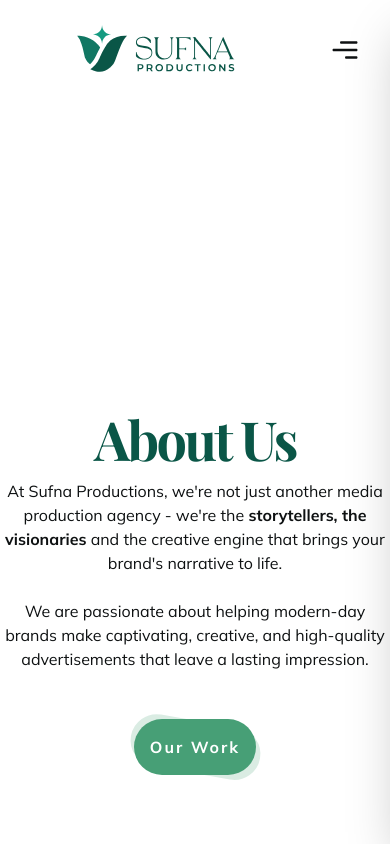
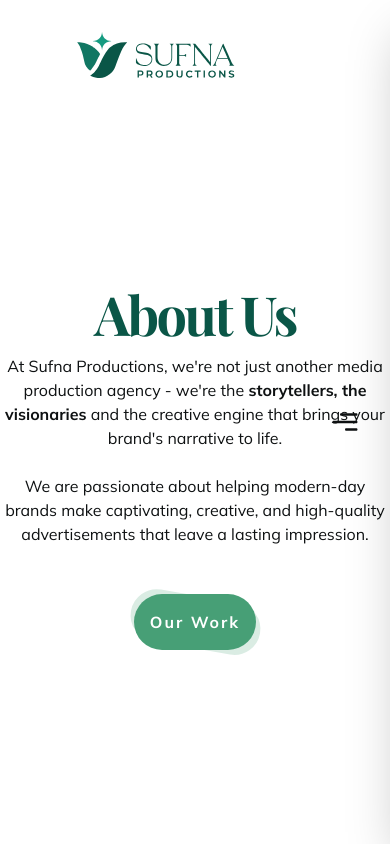
Before and after one commit to Ujjwaldhariwal/Sufna-Productions, a React (Create React App) app: page /about in a window 390 px wide. Built offline with nearby package versions, Linux system fonts and the light colour scheme; a web font is replaced by a local one.

Commit message:
chnged css

```diff
--- a/src/components/Header.js
+++ b/src/components/Header.js
@@ -31,6 +31,7 @@ const Header = () => {
         ><Link
         to={'/'}
         className='text-[#000000] hover:text-[#FFD700] hover:font-bold transition'
+
       >
         Home
       </Link>
--- a/src/pages/About.js
+++ b/src/pages/About.js
@@ -8,6 +8,7 @@ import { transition1 } from '../transitions';
 // import cursor context
 import { CursorContext } from '../context/CursorContext';
 import './btn.css';
+import './about.css';
 
 const About = () => {
   const { mouseEnterHandler, mouseLeaveHandler } = useContext(CursorContext);
--- a/src/pages/Home.css
+++ b/src/pages/Home.css
@@ -3,7 +3,7 @@
   width: 100%;
   height: 100vh;
   overflow: hidden;
-  opacity: 1;
+
 
 }
 
--- a/src/pages/Portfolio.css
+++ b/src/pages/Portfolio.css
@@ -9,20 +9,30 @@
   transform: scale(1.1);
 }
 
+/* Add this to Portfolio component CSS file */
 @media (max-width: 768px) {
-  .grid {
-    display: none;
+  .section {
+    display: flex;
+    align-items: center;
+    justify-content: center;
+    height: 100vh; /* Full viewport height */
+    padding-top: 0; /* Remove top padding if any */
   }
-  .h1{
-    margin-top: 250px;
+
+  .container {
+    display: flex;
+    flex-direction: column;
+    justify-content: center;
+    align-items: center;
+    text-align: center;
+    height: 100%;
+  }
+
+  .flex {
+    height: 100%;
+  }
+
+  .h1 {
+    margin-top: 0;
   }
 }
-
-@media (min-width: 769px) {
-  .grid {
-    display: grid;
-  }
-  /* .h1{
-    margin-top: 250px;
-  } */
-}
--- /dev/null
+++ b/src/pages/about.css
@@ -0,0 +1,27 @@
+/* Add this to About component CSS file */
+@media (max-width: 768px) {
+    .section {
+      display: flex;
+      align-items: center;
+      justify-content: center;
+      height: 100vh; /* Full viewport height */
+      padding-top: 0; /* Remove top padding if any */
+    }
+
+    .container {
+      display: flex;
+      flex-direction: column;
+      justify-content: center;
+      align-items: center;
+      text-align: center;
+      height: 100%;
+    }
+
+    .flex {
+      height: 100%;
+    }
+
+    .h1 {
+      margin-top: 0;
+    }
+  }
--- a/src/pages/contact.css
+++ b/src/pages/contact.css
@@ -7,8 +7,30 @@
 
 
 
-  @media (max-width: 768px) {
-    .woman-img {
-      display: none;
-    }
+ /* Add this to Contact component CSS file */
+@media (max-width: 768px) {
+  .section {
+    display: flex;
+    align-items: center;
+    justify-content: center;
+    height: 100vh; /* Full viewport height */
+    padding-top: 0; /* Remove top padding if any */
   }
+
+  .container {
+    display: flex;
+    flex-direction: column;
+    justify-content: center;
+    align-items: center;
+    text-align: center;
+    height: 100%;
+  }
+
+  .flex {
+    height: 100%;
+  }
+
+  .h1 {
+    margin-top: 0;
+  }
+}
```
